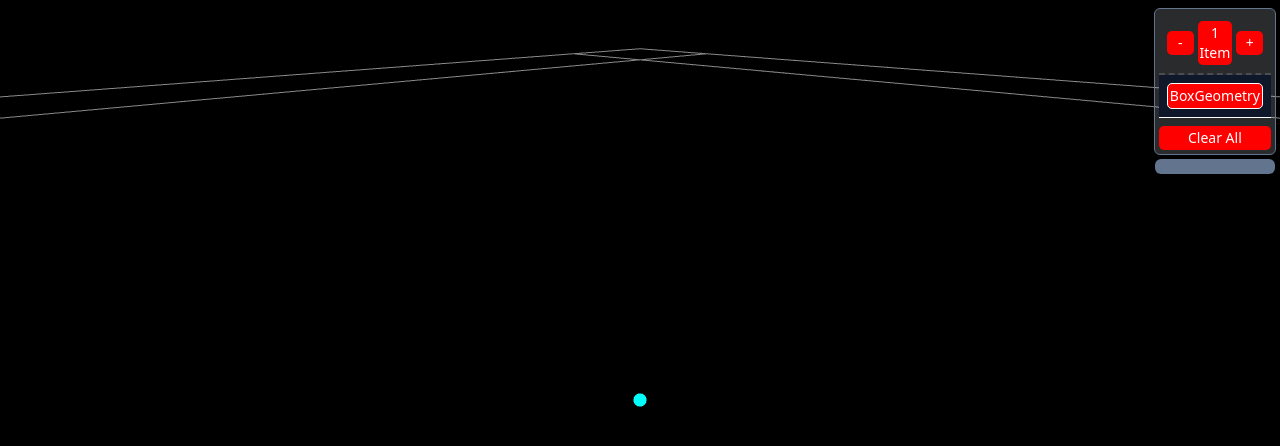
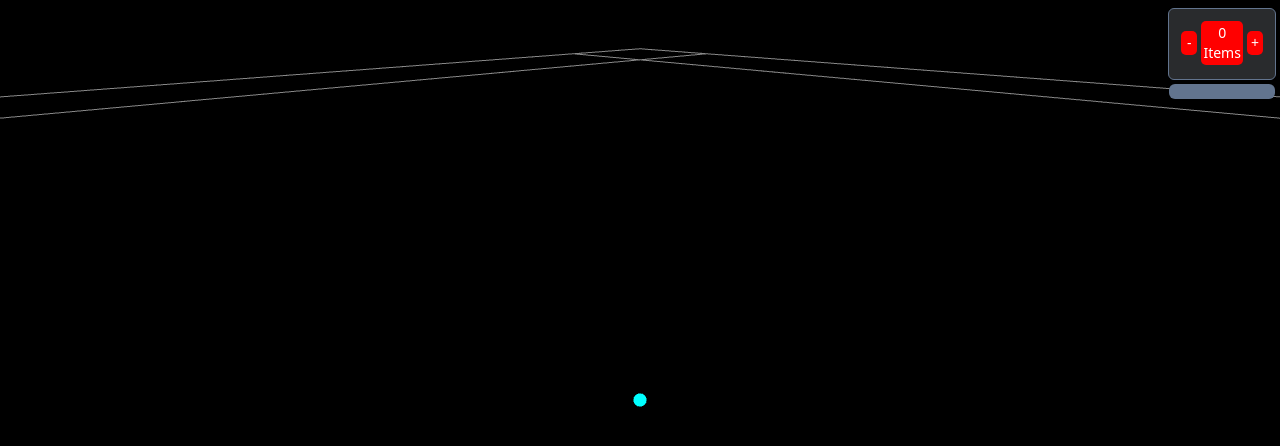
Before and after one commit to plachenko/xyzissor, a SvelteKit app: page / in a window 1280 px wide. Shown: the top 446 px of the page. Built offline with nearby package versions, Linux system fonts and the light colour scheme.

Commit message:
pointer tracker code

```diff
--- a/src/routes/+page.svelte
+++ b/src/routes/+page.svelte
@@ -3,6 +3,7 @@
 	import { onMount } from 'svelte';
 	import { OrbitControls } from 'three/addons/controls/OrbitControls.js';
 	import SceneList from '../components/SceneList.svelte';
+	import PointerTracker from '../components/ChatGPT/PointerTracker.svelte';
 
 	let scene = $state(null);
 	const cursorMesh = $state(new THREE.CircleGeometry(0.01));
@@ -16,13 +17,7 @@
 
 	const sceneObj = $state({
 		title: 'untitled',
-		geometry: [
-			{
-				type: 'BoxGeometry',
-				size: new THREE.Vector3(0.2, 0.2, 0.2),
-				pos: new THREE.Vector3(0, 0, 0)
-			}
-		]
+		geometry: []
 	});
 
 	function addObj(type = 'BoxGeometry') {
@@ -46,14 +41,17 @@
 	}
 
 	function remFunc(idx) {
-		console.log(idx);
+		// console.log(idx);
+		// if (!idx) return;
+		let curObj = sceneObj.geometry[idx];
+		console.log(curObj);
 		console.log($state.snapshot(sceneObj.geometry));
-		// if (!idx) return;
+		sceneObj.geometry.splice(idx, 1);
 
-		// scene.remove(e.meshInfo.mesh);
-		// e.meshInfo.geometry.dispose();
-		// e.meshInfo.material.dispose();
-		console.log('reming', idx);
+		scene.remove(curObj.meshInfo.mesh);
+
+		//curObj.meshInfo.geometry.dispose();
+		// curObj.meshInfo.material.dispose();
 	}
 
 	function addFunc() {
@@ -69,11 +67,17 @@
 			pos: new THREE.Vector3(0.2, 0.2, 0.2)
 		};
 
-		_obj.meshInfo = addObj([_obj.type]);
+		// _obj.meshInfo = addObj([_obj.type]);
+		_obj.meshInfo = {
+			geo: geometry,
+			mat: mat,
+			mesh: mesh
+		};
 
 		sceneObj.geometry.push({
 			..._obj
 		});
+		console.log(geometry);
 	}
 
 	const opts = $state([
@@ -188,8 +192,12 @@
 <div class="p-2 absolute w-full h-full pointer-events-none">
 	<!-- Object List -->
 
+	<PointerTracker />
 	<div
 		class={`${pointerCapture ? 'pointer-events-auto visible' : 'pointer-events-none invisible'} bg-red-400 w-full h-full absolute left-0 top-0 z-[9999]`}
+		onlostpointercapture={() => {
+			pointerCapture = false;
+		}}
 		bind:this={pointerEl}
 	></div>
 	<div class="absolute left-0 top-0 pointer-events-auto" bind:this={sceneEl}></div>
```
